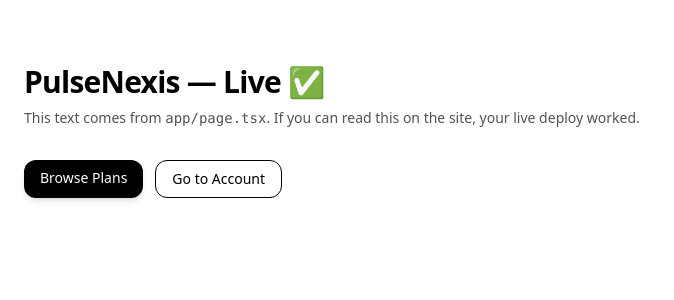
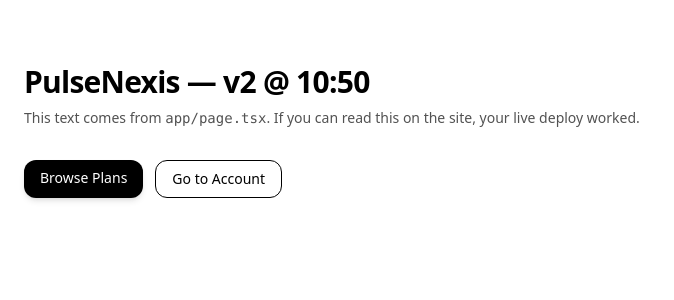
Before and after one commit to clbakerx/pulsenexis-web, a Next.js app: page / in a window 1280 px wide. Shown: the top 300 px of the page, without its empty margins (0-674 px from the left). Built offline with nearby package versions, Linux system fonts and the light colour scheme; no server answers.

Commit message:
Update page.tsx

```diff
--- a/app/page.tsx
+++ b/app/page.tsx
@@ -3,7 +3,8 @@
 export default function Page() {
   return (
     <main className="container mx-auto px-6 py-16">
-      <h1 className="text-3xl font-bold tracking-tight">PulseNexis — Live ✅</h1>
+      <h1 className="text-3xl font-bold tracking-tight">PulseNexis — v2 @ 10:50</h1>
+
       <p className="mt-2 text-sm text-neutral-600 dark:text-neutral-400">
         This text comes from <code>app/page.tsx</code>. If you can read this on the site, your live deploy worked.
       </p>
@@ -15,9 +16,10 @@
         >
           Browse Plans
         </Link>
-        {/* NOTE: your old href had a space ("/Manage Account") which will 404. Use a real route. */}
+
+        {/* If you have a real /account page, change href below to "/account" */}
         <Link
-          href="/dashboard"  // or "/account" if you actually have that route
+          href="/dashboard"
           className="rounded-xl border px-4 py-2 text-sm hover:bg-neutral-50 dark:hover:bg-neutral-900"
         >
           Go to Account
```
